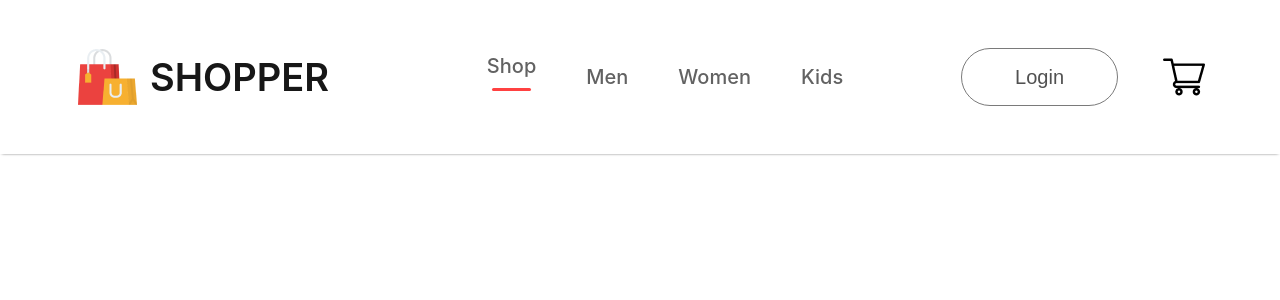
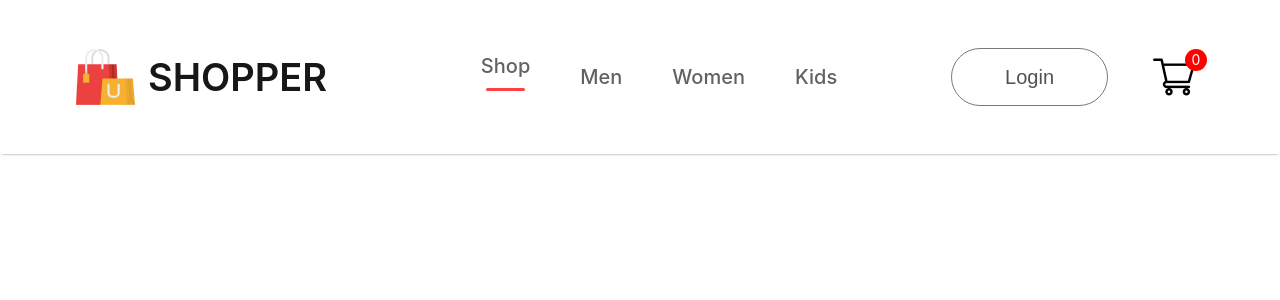
Before and after one commit to ZvsZig/e-commerce, a React (Create React App) app in the folder frontend/: page / in a window 1280 px wide. Shown: the top 300 px of the page. Built offline with nearby package versions, Linux system fonts and the light colour scheme.

Commit message:
added nav cart counter

```diff
--- a/frontend/src/components/Navbar/Navbar.css
+++ b/frontend/src/components/Navbar/Navbar.css
@@ -66,3 +66,17 @@
 .nav-login-cart button:active{
     background: #f3f3f3;
 }
+
+.nav-cart-count{
+    width: 22px;
+    height: 22px;
+    display: flex;
+    justify-content: center;
+    align-items: center;
+    margin-top: -35px;
+    margin-left: -55px;
+    border-radius: 11px;
+    font-size: 14px;
+    background: red;
+    color: white;
+}
--- a/frontend/src/components/Navbar/Navbar.jsx
+++ b/frontend/src/components/Navbar/Navbar.jsx
@@ -19,6 +19,7 @@ const Navbar = () => {
         <div className = 'nav-login-cart'>
           <button>Login</button>
           <img src = {cart_icon} alt = 'cart' />
+          <div className = 'nav-cart-count'>0</div>
         </div>
     </div>
   )
```
